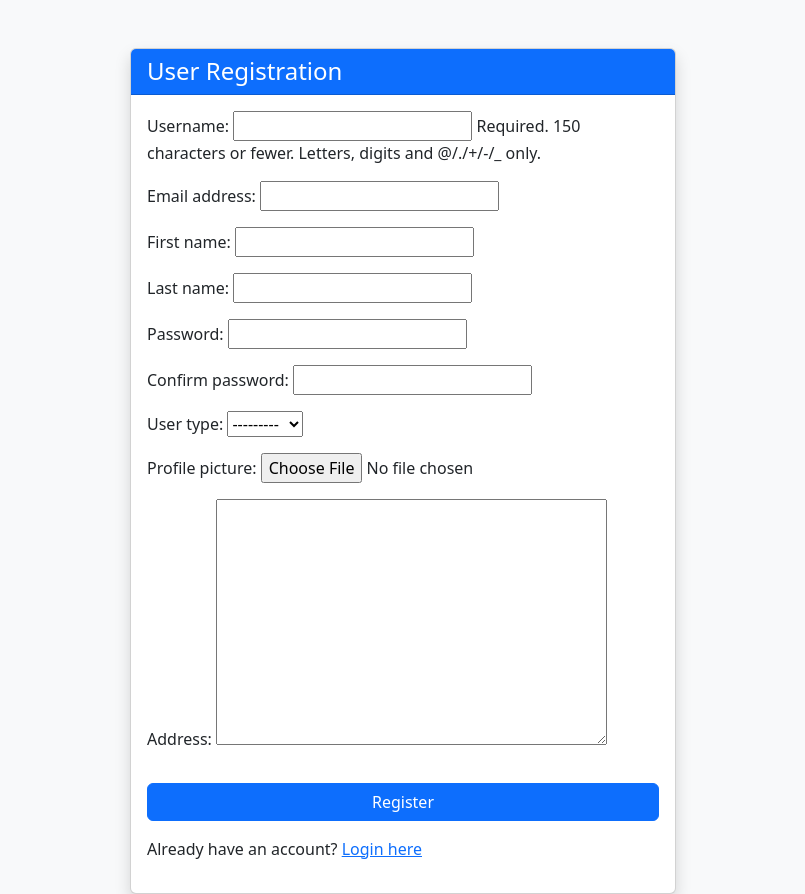
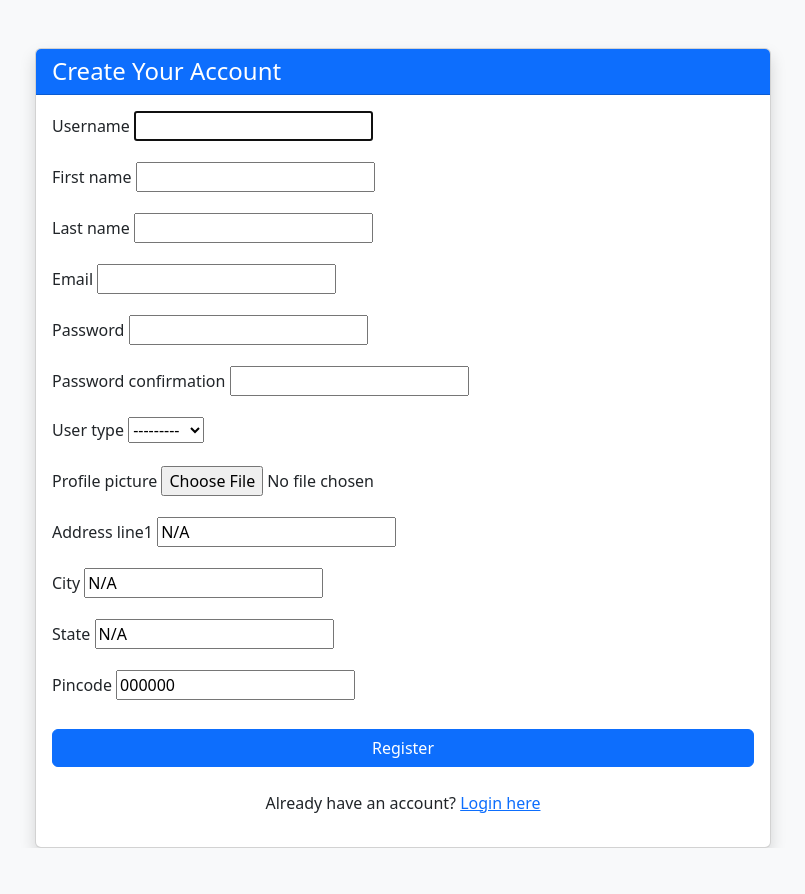
Before and after one commit to riyasinhapat1/PythonicHealth, a Django app: page /register/ in a window 1280 px wide. Shown: the whole page, without its empty margins (237-1042 px from the left). After the commit the page ends 848 px from the top, so only its background shows below. Run offline with Django 5.2, Linux system fonts and the light colour scheme.

Commit message:
updated design  commit for PythonicHealth Django project

```diff
--- a/hospital_portal/hospital_portal/urls.py
+++ b/hospital_portal/hospital_portal/urls.py
@@ -2,16 +2,10 @@ from django.contrib import admin
 from django.urls import path, include
 from django.conf import settings
 from django.conf.urls.static import static
-from django.shortcuts import redirect
-from django.contrib.auth import views as auth_views
-from users import views as user_views
 
 urlpatterns = [
-    path('', lambda request: redirect('login')),  # ✅ Redirect root URL to login
     path('admin/', admin.site.urls),
-    path('register/', user_views.register, name='register'),
-    path('login/', auth_views.LoginView.as_view(template_name='users/login.html'), name='login'),
-    path('dashboard/', user_views.dashboard, name='dashboard'),
+    path('', include('users.urls')),  # ✅ Include all URLs from users app
 ]
 
 if settings.DEBUG:
--- a/hospital_portal/users/forms.py
+++ b/hospital_portal/users/forms.py
@@ -1,21 +1,16 @@
 from django import forms
+from .models import Profile
 from django.contrib.auth.models import User
-from .models import Profile
+from django.contrib.auth.forms import UserCreationForm
 
-class UserRegisterForm(forms.ModelForm):
-    password = forms.CharField(widget=forms.PasswordInput)
-    confirm_password = forms.CharField(widget=forms.PasswordInput)
+class UserRegisterForm(UserCreationForm):
+    email = forms.EmailField()
 
     class Meta:
         model = User
-        fields = ['username', 'email', 'first_name', 'last_name', 'password']
-
-    def clean(self):
-        cleaned_data = super().clean()
-        if cleaned_data.get("password") != cleaned_data.get("confirm_password"):
-            raise forms.ValidationError("Passwords do not match")
+        fields = ['username', 'first_name', 'last_name', 'email', 'password1', 'password2']
 
 class ProfileForm(forms.ModelForm):
     class Meta:
         model = Profile
-        fields = ['user_type', 'profile_picture', 'address']
+        fields = ['user_type', 'profile_picture', 'address_line1', 'city', 'state', 'pincode']
--- a/hospital_portal/users/models.py
+++ b/hospital_portal/users/models.py
@@ -10,7 +10,11 @@ class Profile(models.Model):
     user = models.OneToOneField(User, on_delete=models.CASCADE)
     user_type = models.CharField(max_length=10, choices=USER_TYPES)
     profile_picture = models.ImageField(upload_to='profile_pics/', blank=True, null=True)
-    address = models.TextField()
+
+    address_line1 = models.CharField(max_length=255, default='N/A')
+    city = models.CharField(max_length=100, default='N/A')
+    state = models.CharField(max_length=100, default='N/A')
+    pincode = models.CharField(max_length=10, default='000000')
 
     def __str__(self):
-        return f'{self.user.username} Profile'
+        return f"{self.user.username} Profile"
--- a/hospital_portal/users/templates/users/doctor_dashboard.html
+++ b/hospital_portal/users/templates/users/doctor_dashboard.html
@@ -1,6 +1,7 @@
 <!DOCTYPE html>
 <!-- Bootstrap 5 CDN -->
 <link href="https://cdn.jsdelivr.net/npm/bootstrap@5.3.3/dist/css/bootstrap.min.css" rel="stylesheet">
+
 
 <html lang="en">
 <head>
@@ -18,7 +19,6 @@
         <span class="navbar-text text-white me-3">
           Welcome, Dr. {{ request.user.first_name }}!
         </span>
-        <a href="{% url 'logout' %}" class="btn btn-outline-light btn-sm">Logout</a>
       </div>
     </div>
   </nav>
@@ -28,6 +28,8 @@
     <div class="text-center">
       <h2 class="mb-3">Doctor Dashboard</h2>
       <p class="lead">You are logged in as <strong>{{ request.user.username }}</strong>.</p>
+      <p>Email: {{ user.email }}</p>
+      <p>User Type: {{ profile.user_type }}</p>
     </div>
 
     <div class="row mt-4">
--- a/hospital_portal/users/templates/users/patient_dashboard.html
+++ b/hospital_portal/users/templates/users/patient_dashboard.html
@@ -19,6 +19,9 @@
     <div class="alert alert-info">
       <h4>Welcome, {{ request.user.first_name }}!</h4>
       <p>This is your patient dashboard.</p>
+      <p>Email: {{ user.email }}</p>
+      <p>User Type: {{ profile.user_type }}</p>
+
     </div>
   </div>
 
--- a/hospital_portal/users/templates/users/register.html
+++ b/hospital_portal/users/templates/users/register.html
@@ -1,46 +1,73 @@
 <!DOCTYPE html>
-<!-- Bootstrap 5 CDN -->
-<link href="https://cdn.jsdelivr.net/npm/bootstrap@5.3.3/dist/css/bootstrap.min.css" rel="stylesheet">
 <html lang="en">
 <head>
   <meta charset="UTF-8">
-  <title>Register</title>
+  <title>User Registration</title>
+
+  <!-- Bootstrap 5 CDN -->
   <link href="https://cdn.jsdelivr.net/npm/bootstrap@5.3.3/dist/css/bootstrap.min.css" rel="stylesheet">
 </head>
 <body class="bg-light">
+
   <div class="container mt-5">
     <div class="row justify-content-center">
-      <div class="col-md-6">
+      <div class="col-md-8">
         <div class="card shadow">
           <div class="card-header bg-primary text-white">
-            <h4 class="mb-0">User Registration</h4>
+            <h4 class="mb-0">Create Your Account</h4>
           </div>
           <div class="card-body">
+
+            <!-- Success & Error Messages -->
             {% if messages %}
               {% for message in messages %}
                 <div class="alert alert-{{ message.tags }} alert-dismissible fade show" role="alert">
                   {{ message }}
-                  <button type="button" class="btn-close" data-bs-dismiss="alert"></button>
+                  <button type="button" class="btn-close" data-bs-dismiss="alert" aria-label="Close"></button>
                 </div>
               {% endfor %}
             {% endif %}
 
-            <form method="post" enctype="multipart/form-data">
+            <!-- Registration Form -->
+            <form method="post" enctype="multipart/form-data" novalidate>
               {% csrf_token %}
-              {{ user_form.as_p }}
-              {{ profile_form.as_p }}
-              <div class="d-grid">
-                <button type="submit" class="btn btn-primary mt-3">Register</button>
+
+              {% for field in user_form %}
+                <div class="mb-3">
+                  <label for="{{ field.id_for_label }}" class="form-label">{{ field.label }}</label>
+                  {{ field }}
+                  {% if field.errors %}
+                    <div class="text-danger small">{{ field.errors|striptags }}</div>
+                  {% endif %}
+                </div>
+              {% endfor %}
+
+              {% for field in profile_form %}
+                <div class="mb-3">
+                  <label for="{{ field.id_for_label }}" class="form-label">{{ field.label }}</label>
+                  {{ field }}
+                  {% if field.errors %}
+                    <div class="text-danger small">{{ field.errors|striptags }}</div>
+                  {% endif %}
+                </div>
+              {% endfor %}
+
+              <div class="d-grid mt-4">
+                <button type="submit" class="btn btn-primary">Register</button>
               </div>
             </form>
 
-            <p class="mt-3">Already have an account? <a href="{% url 'login' %}">Login here</a></p>
+            <p class="mt-4 text-center">
+              Already have an account? <a href="{% url 'login' %}">Login here</a>
+            </p>
+
           </div>
         </div>
       </div>
     </div>
   </div>
 
+  <!-- Bootstrap Bundle JS -->
   <script src="https://cdn.jsdelivr.net/npm/bootstrap@5.3.3/dist/js/bootstrap.bundle.min.js"></script>
 </body>
 </html>
--- a/hospital_portal/users/urls.py
+++ b/hospital_portal/users/urls.py
@@ -1,13 +1,12 @@
-from django.contrib import admin
 from django.urls import path
-from django.contrib.auth import views as auth_views
-from users import views as user_views
 from django.shortcuts import redirect
+from . import views
 
 urlpatterns = [
-    path('', lambda request: redirect('login')),  # 👈 root path redirect
-    path('admin/', admin.site.urls),
-    path('register/', user_views.register, name='register'),
-    path('login/', auth_views.LoginView.as_view(template_name='users/login.html'), name='login'),
-    path('dashboard/', user_views.dashboard, name='dashboard'),
+    path('', lambda request: redirect('login')),  # Redirect base / to login
+    path('register/', views.register, name='register'),
+    path('login/', views.custom_login, name='login'),
+    path('dashboard/', views.dashboard, name='dashboard'),
+    path('dashboard/doctor/', views.doctor_dashboard, name='doctor_dashboard'),
+    path('dashboard/patient/', views.patient_dashboard, name='patient_dashboard'),
 ]
--- a/hospital_portal/users/views.py
+++ b/hospital_portal/users/views.py
@@ -1,11 +1,13 @@
 from django.shortcuts import render, redirect
 from django.contrib import messages
-from django.contrib.auth import login
+from django.contrib.auth import login, authenticate
 from django.contrib.auth.models import User
 from django.contrib.auth.decorators import login_required
+from django.contrib.auth.forms import AuthenticationForm
 
-# ✅ FIX: Use relative import instead of full path
 from .forms import ProfileForm, UserRegisterForm
+from .models import Profile
+
 
 def register(request):
     if request.method == 'POST':
@@ -17,19 +19,16 @@ def register(request):
             email = user_form.cleaned_data.get('email')
 
             if User.objects.filter(username=username).exists():
-                messages.error(request, "Username already exists. Please choose another.")
+                messages.error(request, "⚠️ Username already exists. Please choose another.")
             elif User.objects.filter(email=email).exists():
-                messages.error(request, "Email already exists. Try with another email.")
+                messages.error(request, "⚠️ Email already exists. Try with another email.")
             else:
-                user = user_form.save(commit=False)
-                user.set_password(user_form.cleaned_data['password'])
-                user.save()
-
+                user = user_form.save()
                 profile = profile_form.save(commit=False)
                 profile.user = user
                 profile.save()
 
-                messages.success(request, "Account created successfully. Please login.")
+                messages.success(request, "🎉 Account created successfully! Please login.")
                 return redirect('login')
     else:
         user_form = UserRegisterForm()
@@ -41,10 +40,50 @@ def register(request):
     })
 
 
+def custom_login(request):
+    if request.method == 'POST':
+        form = AuthenticationForm(request, data=request.POST)
+        if form.is_valid():
+            user = form.get_user()
+            login(request, user)
+
+            profile = Profile.objects.get(user=user)
+            if profile.user_type == 'doctor':
+                return redirect('doctor_dashboard')
+            elif profile.user_type == 'patient':
+                return redirect('patient_dashboard')
+            else:
+                messages.warning(request, "⚠️ Unknown user type.")
+                return redirect('login')
+    else:
+        form = AuthenticationForm()
+    return render(request, 'users/login.html', {'form': form})
+
+
+@login_required
+def doctor_dashboard(request):
+    profile = request.user.profile
+    return render(request, 'users/doctor_dashboard.html', {
+        'user': request.user,
+        'profile': profile
+    })
+
+
+@login_required
+def patient_dashboard(request):
+    profile = request.user.profile
+    return render(request, 'users/patient_dashboard.html', {
+        'user': request.user,
+        'profile': profile
+    })
+
+
 @login_required
 def dashboard(request):
     profile = request.user.profile
-    if profile.user_type == 'patient':
-        return render(request, 'users/patient_dashboard.html')
+    if profile.user_type == 'doctor':
+        return redirect('doctor_dashboard')
+    elif profile.user_type == 'patient':
+        return redirect('patient_dashboard')
     else:
-        return render(request, 'users/doctor_dashboard.html')
+        return redirect('login')  # fallback
```
Also changed, not shown: hospital_portal/users/templates/users/login.html (+11 -6 lines), hospital_portal/db.sqlite3, hospital_portal/hospital_portal/settings.py (line endings or trailing spaces), hospital_portal/media/profile_pics/Screenshot_263.png (deleted), hospital_portal/media/profile_pics/Screenshot_265.png (deleted), hospital_portal/media/profile_pics/Screenshot_266.png (added), hospital_portal/media/profile_pics/WhatsApp_Image_2024-08-15_at_00_xojrY8G.36.36_22820b77.jpg (added), hospital_portal/users/migrations/0002_remove_profile_address_profile_address_line1_and_more.py (added).
